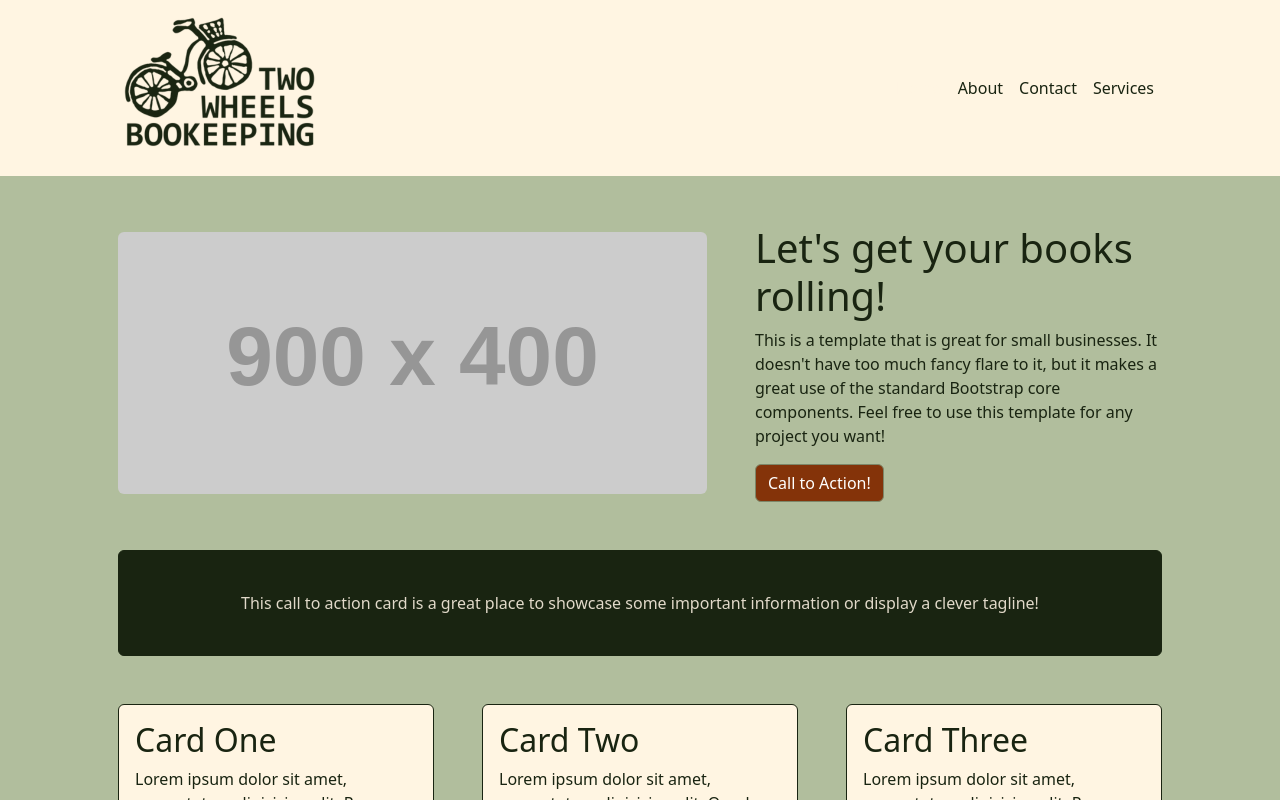
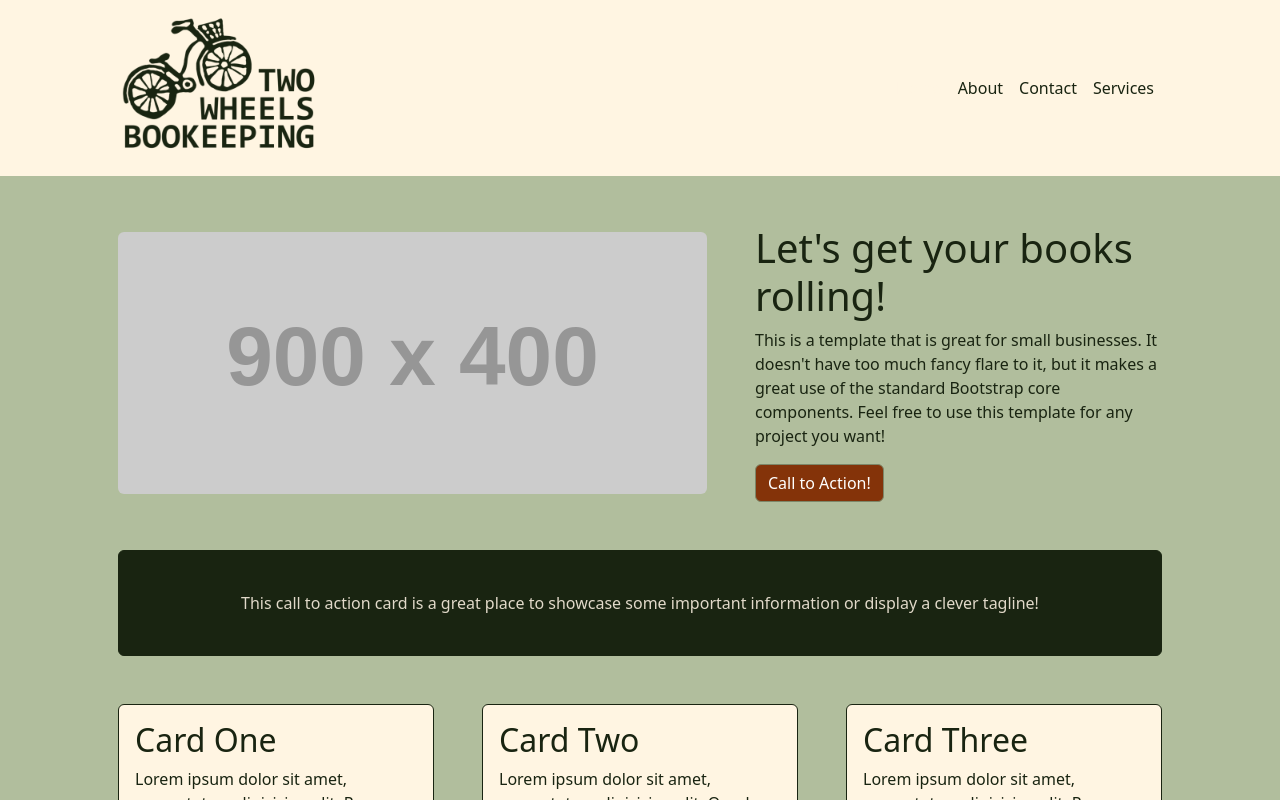
Before and after one commit to wallerf/bikebooks, a plain HTML site: page index.html in a window 1280 px wide. Shown: the top 800 px of the page. Drawn offline with nearby package versions, Linux system fonts and the light colour scheme; placeholder pictures from the web are drawn by us.

Commit message:
logo blurry fix

```diff
--- a/index.html
+++ b/index.html
@@ -16,7 +16,7 @@
         <nav class="navbar navbar-expand-lg navbar-dark bg-dark">
             <div class="container px-5">
                <!-- <a class="navbar-brand" href="#!">Two Wheels Bookkeeping</a>-->
-               <div class="col-lg-7"><img class="img-fluid" src="assets/bikelogo200green.png" alt="..." /></div>
+               <div class="col-lg-7"><img class="img-fluid" src="assets/bikelogo5large.png" width="200"  alt="..." /></div>
                 <button class="navbar-toggler" type="button" data-bs-toggle="collapse" data-bs-target="#navbarSupportedContent" aria-controls="navbarSupportedContent" aria-expanded="false" aria-label="Toggle navigation"><span class="navbar-toggler-icon"></span></button>
                 <div class="collapse navbar-collapse" id="navbarSupportedContent">
                     <ul class="navbar-nav ms-auto mb-2 mb-lg-0">
```
Also changed, not shown: assets/bikelogo5large.png (added).
